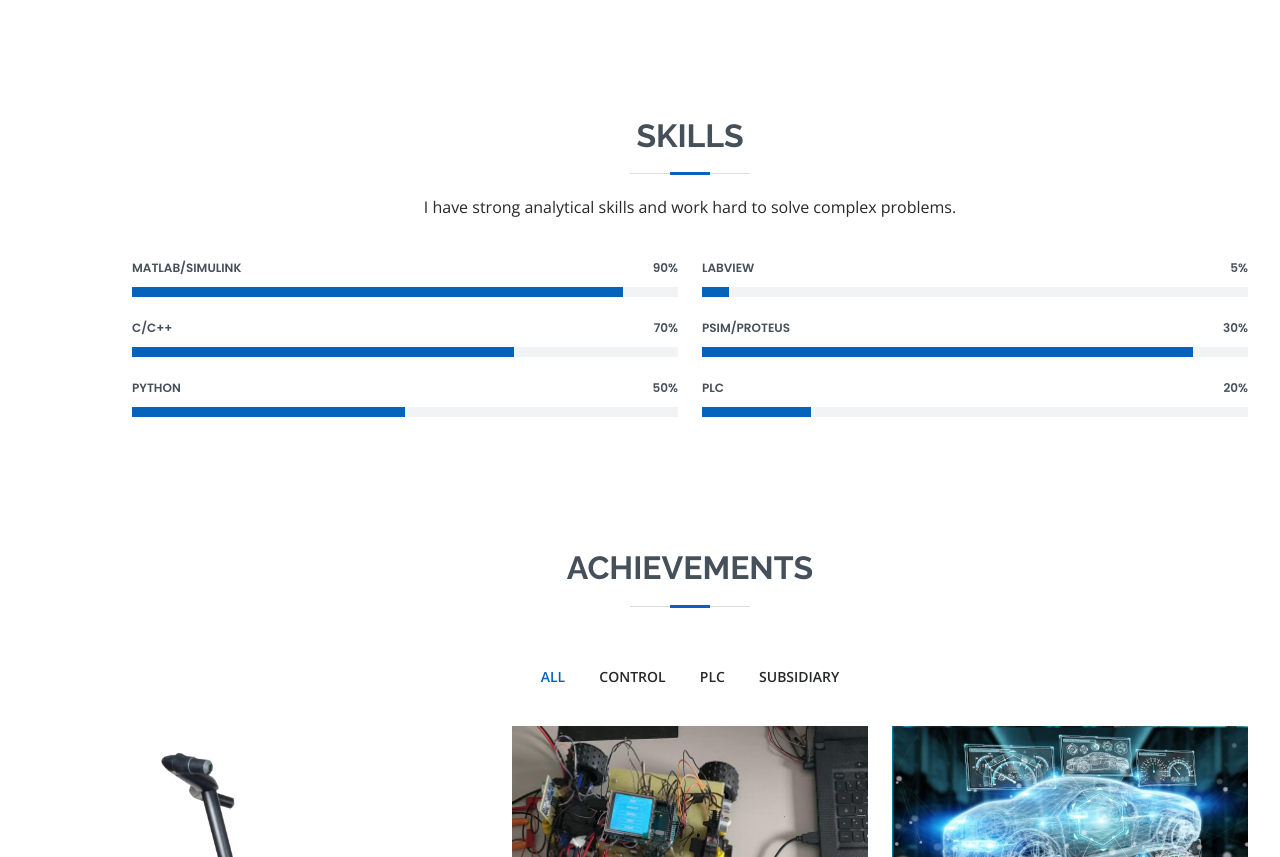
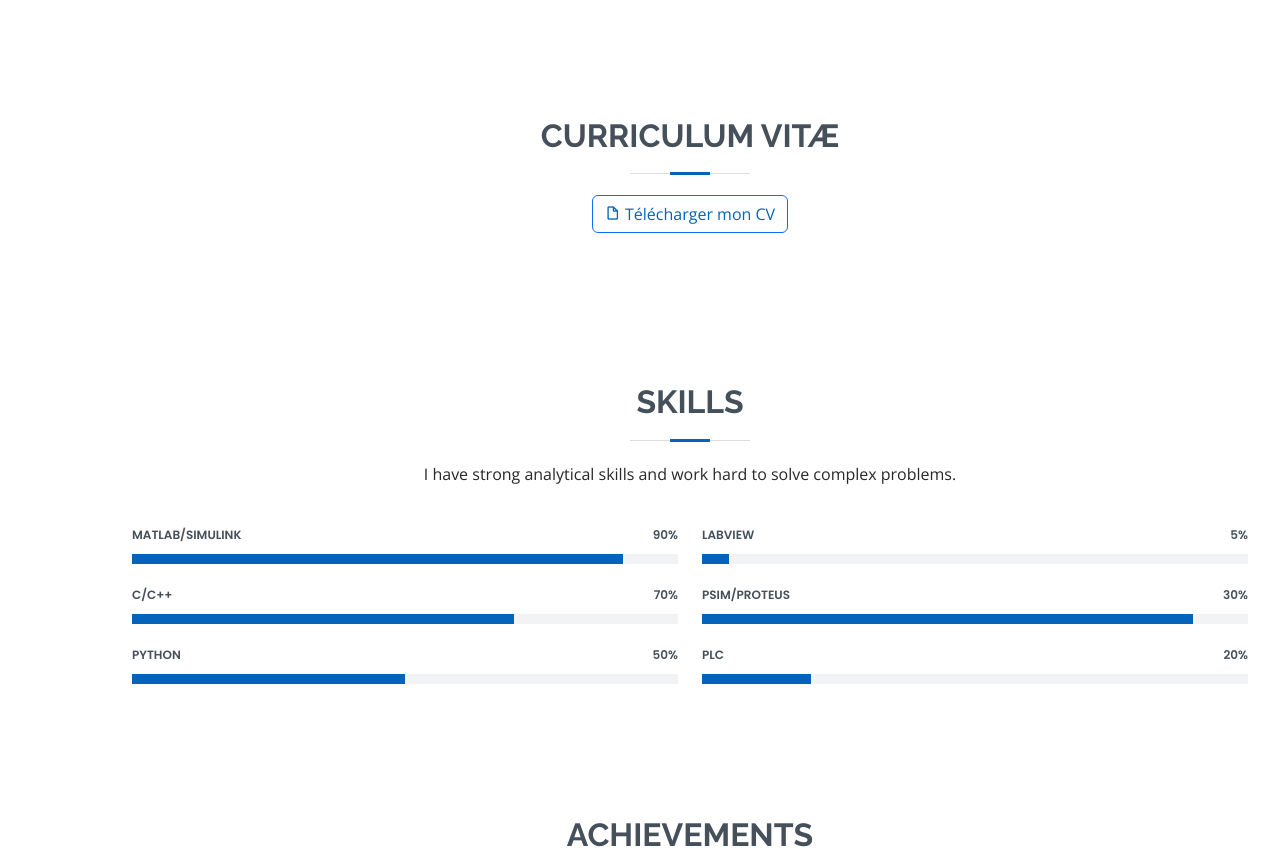
Before and after one commit to ephraimkolo/resume, a plain HTML site: page index.html in a window 1280 px wide. Shown: the part 1468-2325 px from the top of the page. Drawn offline with nearby package versions, Linux system fonts and the light colour scheme.

Commit message:
Update index.html

```diff
--- a/index.html
+++ b/index.html
@@ -116,6 +116,20 @@
 
       </div>
     </section><!-- End About Section -->
+
+  <!-- ======= CV Section ======= -->
+    <section id="CV" class="CV section-bg">
+      <div class="container" data-aos="fade-up">
+
+        <div class="section-title">
+          <h2>Curriculum vitæ</h2>
+          <p><button type="button" class="btn btn-outline-primary" ><a href="Document/CV_de_EphraïmKOLO.pdf" target="blank" title="Télécharger ici"><i class="bx bx-file-blank "></i> <span>Télécharger mon CV</span></a></button>  </p>
+        </div>
+        </div>
+
+      </div>
+    </section><!-- End CV Section -->
+
 
     <!-- ======= Skills Section ======= -->
     <section id="skills" class="skills section-bg">
```
